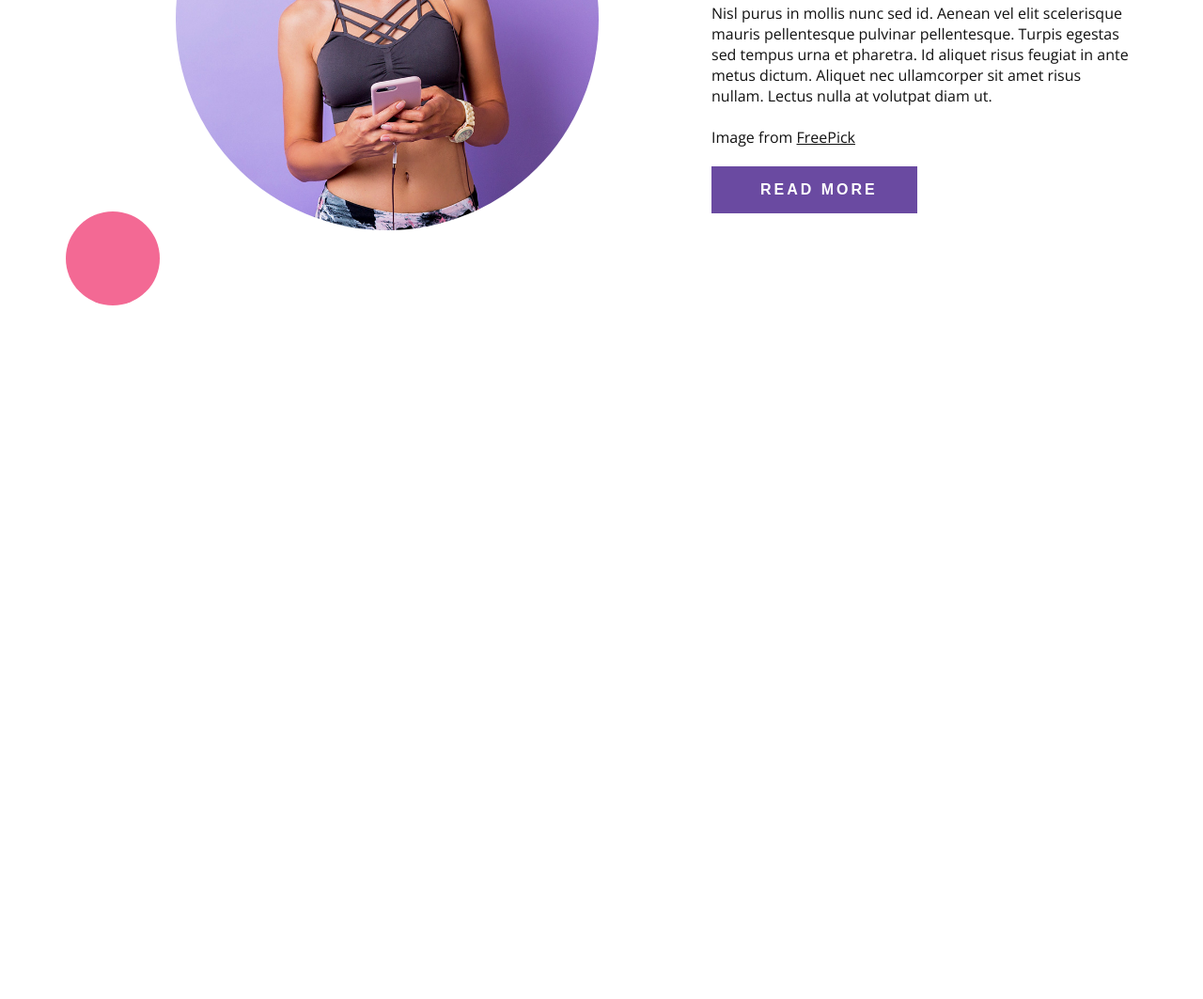
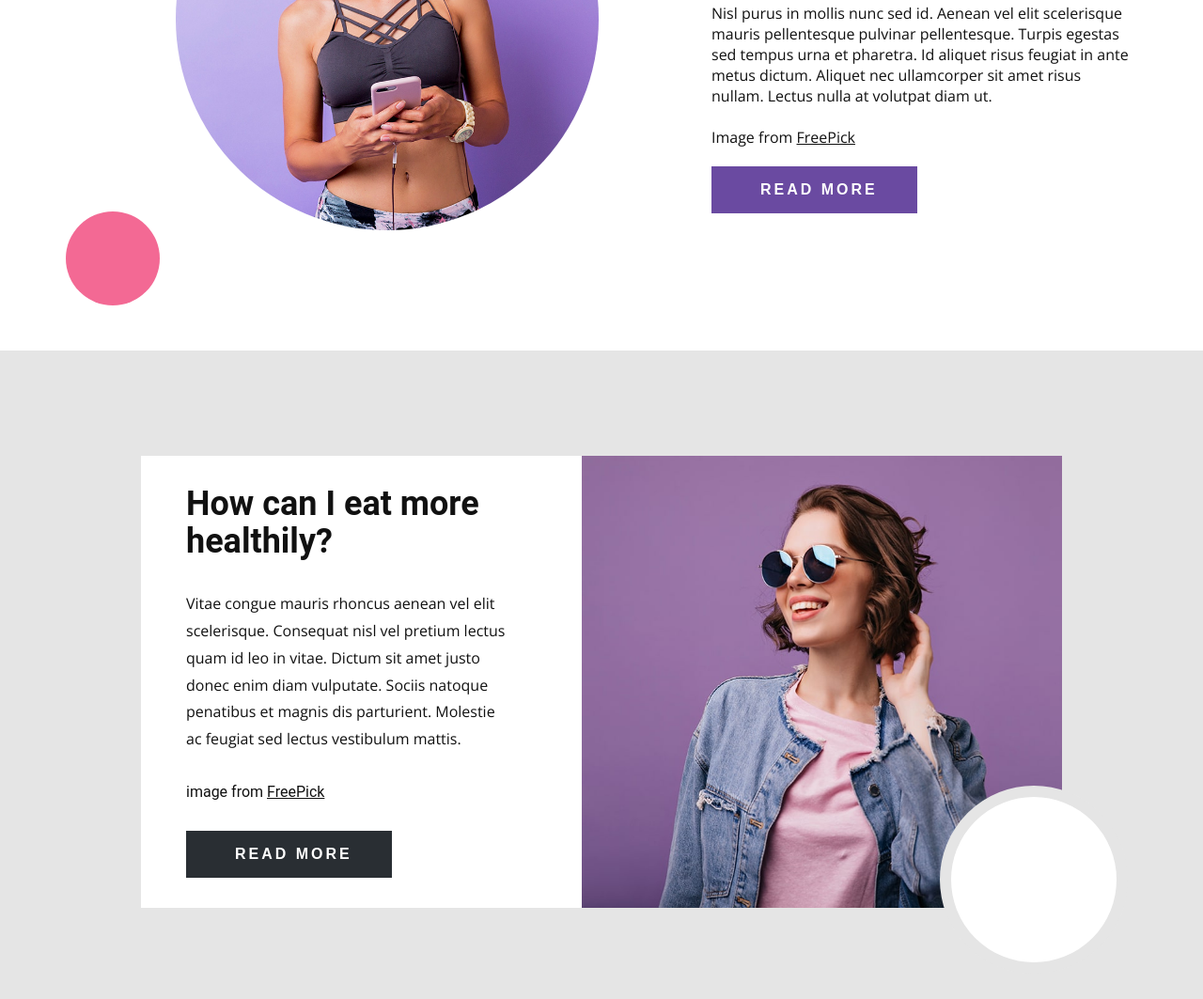
Before and after one commit to juanka13v/health-page, a website: page index.html in a window 1280 px wide. Shown: the part 2479-3542 px from the top of the page at 94% size. Before the commit the page ends 2852 px from the top, so only its background shows below. Drawn offline with nearby package versions, Linux system fonts and the light colour scheme.

Commit message:
span section finished

```diff
--- a/index.html
+++ b/index.html
@@ -145,5 +145,21 @@
         </div>
       </div>
     </section>
+
+    <section class="container-span_1">
+      <div class="span_1-wrapper">
+        <div class="span_1-content">
+          <div class="span_1-text">
+            <h3>How can I eat more healthily?</h3>
+            <p>Vitae congue mauris rhoncus aenean vel elit scelerisque. Consequat nisl vel pretium lectus quam id leo in vitae. Dictum sit amet justo donec enim diam vulputate. Sociis natoque penatibus et magnis dis parturient. Molestie ac feugiat sed lectus vestibulum mattis.</p>
+            <span>image from <a href="#">FreePick</a></span>
+            <button class="btn">READ MORE</button>
+          </div>
+          <div class="span_1-img">
+            <span class="circle-3"></span>
+          </div>
+        </div>
+      </div>
+    </section>
   </body>
 </html>
--- a/scss/_variables.scss
+++ b/scss/_variables.scss
@@ -18,12 +18,13 @@ $bg-color-5: #af94de;
 $bg-color-6: #f36994;
 $bg-color-7: #4d4d4d;
 $bg-color-8: #000000;
+$bg-color-9: #e5e5e5;
 
 // breakpoints
 
 $max-width: 1140px;
 
-$xs: 0;
+$xs: 420px;
 $sm: 576px;
 $md: 768px;
 $lg: 992px;
--- /dev/null
+++ b/scss/components/_span_1.scss
@@ -0,0 +1,99 @@
+.container-span_1 {
+    width: 100%;
+    background-color: $bg-color-9;
+
+    .span_1-wrapper {
+        max-width: $max-width;
+        padding: 7rem 5rem;
+        margin: 0 auto;
+        @media screen and (max-width: $lg) {
+            padding: 7rem 2rem;
+        }
+        @media screen and (max-width: $xs) {
+            padding: 5rem 0;
+        }
+
+        .span_1-content {
+            background-color: $bg-color-1;
+            display: flex;
+            gap: 2rem;
+            @media screen and (max-width: $lg) {
+                gap: 0;
+            }
+            @media screen and (max-width: $md) {
+                flex-direction: column;
+            }
+
+            .span_1-text {
+                padding: 2rem 3rem;
+                display: flex;
+                flex-direction: column;
+                flex: 4;
+                color: $text-color-3;
+                @media screen and (max-width: $lg) {
+                    padding: 2rem;
+                    flex: 5;
+                }
+
+                h3 {
+                    font-size: 2.25rem;
+                    font-weight: 700;
+                    line-height: 1.1;
+                }
+
+                p {
+                    font-family: $font-family-2;
+                    line-height: 1.8;
+                    margin: 2rem 0;
+                }
+
+                span {
+                    font-size: 1rem;
+                    a {
+                        color: $text-color-3;
+                    }
+                }
+
+                .btn {
+                    width: fit-content;
+                    background-color: $bg-color-3;
+                    color: $text-color-1;
+                    cursor: pointer;
+                    margin-top: 2rem;
+
+                    &:hover {
+                        background-color: $bg-color-7;
+                    }
+                }
+            }
+
+            .span_1-img {
+                flex: 6;
+                background-image: url('../../assets/question-2.jpg');
+                background-size: cover;
+                background-repeat: no-repeat;
+                background-position: 50% 50%;
+                position: relative;
+                @media screen and (max-width: $lg) {
+                    flex: 5;
+                }
+                @media screen and (max-width: $md) {
+                    min-height: 400px;
+                }
+
+                .circle-3 {
+                    display: block;
+                    width: 200px;
+                    height: 200px;
+                    background-color: $bg-color-1;
+                    border: 12px solid $bg-color-9;
+                    border-radius: 50%;
+                    position: absolute;
+                    bottom: -70px;
+                    right: -70px;
+                }
+            }
+
+        }
+    }
+}
--- a/scss/main.scss
+++ b/scss/main.scss
@@ -10,3 +10,4 @@
 @import 'components/contact';
 @import 'components/tips';
 @import 'components/info-tips';
+@import 'components/span_1';
```
Also changed, not shown: css/main.css.
